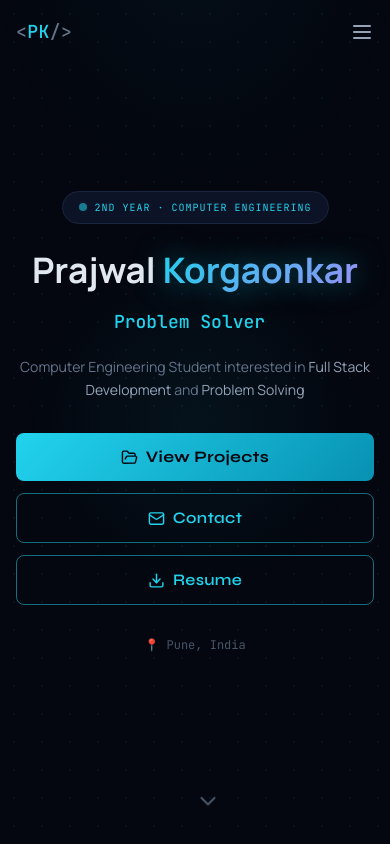
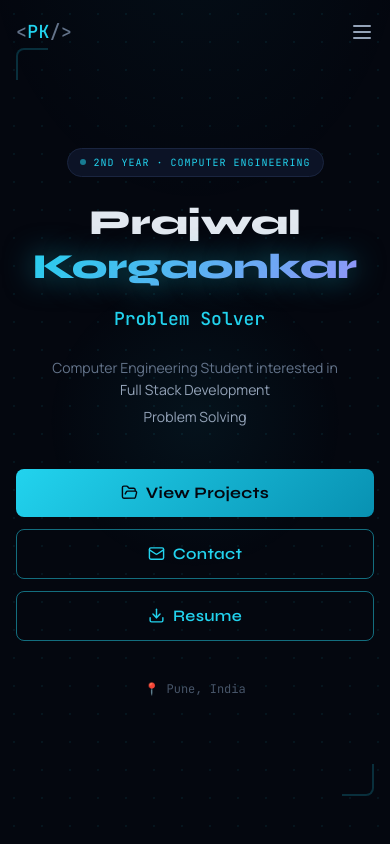
Before and after one commit to prajwalkorgaonkar/prajwal-portfolio, a React (Vite) app: page / in a window 390 px wide. Shown: the top 844 px of the page. Built offline with nearby package versions, Linux system fonts and the light colour scheme.

Commit message:
fix hero mobile layout and errors

```diff
--- a/src/components/Hero.jsx
+++ b/src/components/Hero.jsx
@@ -1,38 +1,37 @@
-import { useEffect, useState } from "react";
-import { ChevronDown, Download, Mail, FolderOpen } from "lucide-react";
+import { useEffect, useState } from 'react';
+import { ChevronDown, Download, Mail, FolderOpen } from 'lucide-react';
 
 const TYPEWRITER_STRINGS = [
-  "Full Stack Developer",
-  "Problem Solver",
-  "DSA Enthusiast",
-  "C++ Programmer",
+  'Full Stack Developer',
+  'Problem Solver',
+  'DSA Enthusiast',
+  'C++ Programmer',
 ];
 
 function useTypewriter(strings, delay = 100, pauseTime = 1800) {
-  const [text, setText] = useState("");
+  const [text, setText] = useState('');
   const [index, setIndex] = useState(0);
   const [isDeleting, setIsDeleting] = useState(false);
 
   useEffect(() => {
     const current = strings[index % strings.length];
-
-    const timeout = setTimeout(() => {
+    const timeout = setTimeout(
+      () => {
         if (!isDeleting) {
           setText(current.slice(0, text.length + 1));
-
           if (text.length + 1 === current.length) {
             setTimeout(() => setIsDeleting(true), pauseTime);
           }
         } else {
           setText(current.slice(0, text.length - 1));
-
           if (text.length === 0) {
             setIsDeleting(false);
             setIndex((i) => i + 1);
           }
         }
-    }, isDeleting ? delay / 2 : delay);
-
+      },
+      isDeleting ? delay / 2 : delay
+    );
     return () => clearTimeout(timeout);
   }, [text, isDeleting, index, strings, delay, pauseTime]);
 
@@ -50,56 +49,59 @@ export default function Hero() {
 
   const handleScroll = (href) => {
     const el = document.querySelector(href);
-    if (el) el.scrollIntoView({ behavior: "smooth" });
+    if (el) el.scrollIntoView({ behavior: 'smooth' });
   };
 
   return (
     <section
       id="hero"
-      className="relative min-h-screen flex flex-col items-center justify-center dot-grid overflow-hidden px-4"
+      className="relative min-h-screen flex flex-col items-center justify-center dot-grid overflow-hidden py-20"
     >
-      {/* Background glow (responsive size) */}
+      {/* Background radial glow - Scaled down for mobile */}
       <div
-        className="absolute top-1/2 left-1/2 -translate-x-1/2 -translate-y-1/2 w-[350px] md:w-[600px] lg:w-[700px] h-[350px] md:h-[600px] lg:h-[700px] rounded-full pointer-events-none"
+        className="absolute top-1/2 left-1/2 -translate-x-1/2 -translate-y-1/2 w-[300px] h-[300px] md:w-[700px] md:h-[700px] rounded-full pointer-events-none"
         style={{
           background:
-            "radial-gradient(ellipse at center, rgba(34,211,238,0.06) 0%, transparent 70%)",
+            'radial-gradient(ellipse at center, rgba(34,211,238,0.06) 0%, transparent 70%)',
         }}
       />
 
+      {/* Corner decorations - Smaller and adjusted for mobile, larger on md+ */}
+      <div className="absolute top-12 left-4 md:top-24 md:left-8 w-8 h-8 md:w-16 md:h-16 border-l-2 border-t-2 border-[#22d3ee]/20 rounded-tl-lg" />
+      <div className="absolute bottom-12 right-4 md:bottom-24 md:right-8 w-8 h-8 md:w-16 md:h-16 border-r-2 border-b-2 border-[#22d3ee]/20 rounded-br-lg" />
+
       {/* Content */}
-      <div className="relative z-10 max-w-4xl mx-auto text-center">
-
+      <div className="relative z-10 max-w-4xl mx-auto px-4 sm:px-6 w-full text-center">
         {/* Badge */}
         <div
-          className={`inline-flex items-center gap-2 bg-[#0c1326] border border-[#1a2540] rounded-full px-4 py-2 mb-6 transition-all duration-700 ${
-            mounted ? "opacity-100 translate-y-0" : "opacity-0 translate-y-4"
+          className={`inline-flex items-center gap-2 bg-[#0c1326] border border-[#1a2540] rounded-full px-3 py-1.5 md:px-4 md:py-2 mb-6 md:mb-8 transition-all duration-700 ${
+            mounted ? 'opacity-100 translate-y-0' : 'opacity-0 translate-y-4'
           }`}
         >
-          <span className="w-2 h-2 rounded-full bg-[#22d3ee] animate-pulse" />
-          <span className="font-mono text-[#22d3ee] text-[10px] sm:text-xs tracking-widest uppercase">
+          <span className="w-1.5 h-1.5 md:w-2 md:h-2 rounded-full bg-[#22d3ee] animate-pulse" />
+          <span className="font-mono text-[#22d3ee] text-[10px] md:text-xs tracking-widest uppercase text-center">
             2nd Year · Computer Engineering
           </span>
         </div>
 
-        {/* Name */}
+        {/* Name - Adjusted clamping and forced wrap on tiny screens */}
         <h1
-          className={`font-extrabold leading-tight mb-4 transition-all duration-700 delay-100 ${
-            mounted ? "opacity-100 translate-y-0" : "opacity-0 translate-y-6"
+          className={`font-display font-extrabold leading-tight mb-4 transition-all duration-700 delay-100 ${
+            mounted ? 'opacity-100 translate-y-0' : 'opacity-0 translate-y-6'
           }`}
-          style={{ fontSize: "clamp(2.2rem, 8vw, 5rem)" }}
+          style={{ fontSize: 'clamp(2.2rem, 8vw, 5.5rem)' }}
         >
-          <span className="text-[#e2e8f0]">Prajwal </span>
-          <span className="gradient-text text-glow-cyan">Korgaonkar</span>
+          <span className="block sm:inline text-[#e2e8f0]">Prajwal </span>
+          <span className="block sm:inline gradient-text text-glow-cyan">Korgaonkar</span>
         </h1>
 
         {/* Typewriter */}
         <div
-          className={`flex items-center justify-center gap-1 mb-5 transition-all duration-700 delay-200 ${
-            mounted ? "opacity-100 translate-y-0" : "opacity-0 translate-y-6"
+          className={`flex items-center justify-center gap-1 mb-6 transition-all duration-700 delay-200 ${
+            mounted ? 'opacity-100 translate-y-0' : 'opacity-0 translate-y-6'
           }`}
         >
-          <span className="font-mono text-[#22d3ee] text-lg sm:text-xl md:text-2xl font-medium">
+          <span className="font-mono text-[#22d3ee] text-lg sm:text-xl md:text-2xl font-medium min-h-[1.5em]">
             {typedText}
           </span>
           <span className="cursor" />
@@ -107,61 +109,61 @@ export default function Hero() {
 
         {/* Tagline */}
         <p
-          className={`text-[#64748b] text-sm sm:text-base md:text-lg max-w-xl mx-auto mb-8 leading-relaxed transition-all duration-700 delay-300 ${
-            mounted ? "opacity-100 translate-y-0" : "opacity-0 translate-y-6"
+          className={`text-[#64748b] text-sm sm:text-base md:text-lg max-w-xl mx-auto mb-10 leading-relaxed font-body transition-all duration-700 delay-300 px-2 ${
+            mounted ? 'opacity-100 translate-y-0' : 'opacity-0 translate-y-6'
           }`}
         >
-          Computer Engineering Student interested in{" "}
-          <span className="text-[#94a3b8]">Full Stack Development</span> and{" "}
-          <span className="text-[#94a3b8]">Problem Solving</span>
+          Computer Engineering Student interested in{' '}
+          <span className="text-[#94a3b8] block sm:inline">Full Stack Development</span>
+          <span className="hidden sm:inline"> and </span>
+          <span className="text-[#94a3b8] block sm:inline sm:mt-0 mt-1">Problem Solving</span>
         </p>
 
-        {/* Buttons */}
+        {/* Buttons - Stacked on mobile, row on tablet+ */}
         <div
-          className={`flex flex-col sm:flex-row items-center justify-center gap-3 sm:gap-4 transition-all duration-700 delay-[400ms] ${
-            mounted ? "opacity-100 translate-y-0" : "opacity-0 translate-y-6"
+          className={`flex flex-col sm:flex-row items-center justify-center gap-3 md:gap-4 w-full max-w-md mx-auto sm:max-w-none transition-all duration-700 delay-[400ms] ${
+            mounted ? 'opacity-100 translate-y-0' : 'opacity-0 translate-y-6'
           }`}
         >
           <button
-            onClick={() => handleScroll("#projects")}
-            className="btn-primary flex items-center gap-2 w-full sm:w-auto justify-center"
+            onClick={() => handleScroll('#projects')}
+            className="btn-primary w-full sm:w-auto flex items-center justify-center gap-2 py-3 px-6 rounded-lg"
           >
             <FolderOpen size={17} />
             View Projects
           </button>
-
           <button
-            onClick={() => handleScroll("#contact")}
-            className="btn-outline flex items-center gap-2 w-full sm:w-auto justify-center"
+            onClick={() => handleScroll('#contact')}
+            className="btn-outline w-full sm:w-auto flex items-center justify-center gap-2 py-3 px-6 rounded-lg"
           >
             <Mail size={17} />
             Contact
           </button>
-
           <a
             href="/resume.pdf"
             download
-            className="btn-outline flex items-center gap-2 w-full sm:w-auto justify-center"
+            className="btn-outline w-full sm:w-auto flex items-center justify-center gap-2 py-3 px-6 rounded-lg"
           >
             <Download size={17} />
             Resume
           </a>
         </div>
 
-        {/* Location */}
+        {/* Location badge */}
         <div
-          className={`mt-8 flex items-center justify-center transition-all duration-700 delay-500 ${
-            mounted ? "opacity-100" : "opacity-0"
+          className={`mt-10 md:mt-12 flex items-center justify-center gap-2 transition-all duration-700 delay-500 ${
+            mounted ? 'opacity-100' : 'opacity-0'
           }`}
         >
           <span className="text-[#475569] font-mono text-xs">📍 Pune, India</span>
         </div>
       </div>
 
-      {/* Scroll indicator */}
+      {/* Scroll indicator - Added hidden on very short screens so it doesn't overlap */}
       <button
-        onClick={() => handleScroll("#about")}
-        className="absolute bottom-6 left-1/2 -translate-x-1/2 text-[#475569] hover:text-[#22d3ee] transition-colors animate-bounce"
+        onClick={() => handleScroll('#about')}
+        className="hidden sm:block absolute bottom-6 md:bottom-10 left-1/2 -translate-x-1/2 text-[#475569] hover:text-[#22d3ee] transition-colors animate-bounce"
+        aria-label="Scroll down"
       >
         <ChevronDown size={26} />
       </button>
```
Lines whose indentation alone changed are shown as unchanged.
